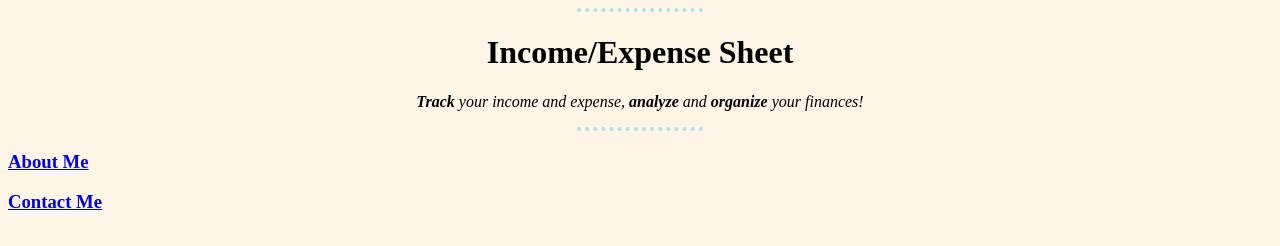
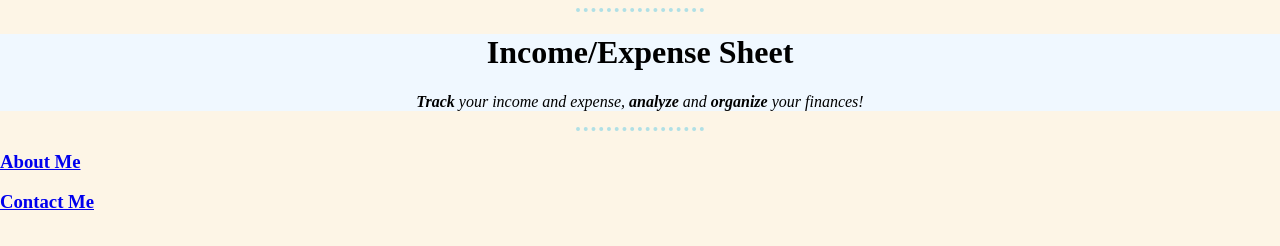
Before and after one commit to AEsir777/income_expense_web_app, a plain HTML site: page html/index.html in a window 1280 px wide. Drawn offline with Linux system fonts and the light colour scheme.

Commit message:
added favicon and div

```diff
--- a/css/styles.css
+++ b/css/styles.css
@@ -18,3 +18,12 @@ body {
 #money:hover {
     border-radius: 0%;
 }
+
+body {
+    margin: 0;
+}
+
+.title {
+    background-color: aliceblue;
+
+}
--- a/html/index.html
+++ b/html/index.html
@@ -4,13 +4,16 @@
         <meta charset="utf-8">
         <title> Income/Expense Sheet </title>
         <link rel="stylesheet" href="../css/styles.css">
+        <link rel="icon" href="../images/favicon.png">
     </head>
     <body>
         <center>
             <hr size="3" noshade>
-            <h1> Income/Expense Sheet </h1>
-            <p><em> <strong>Track</strong> your income and expense, <strong>analyze</strong>
-                and <strong>organize</strong> your finances! </em></p>
+            <div class="title">
+                <h1> Income/Expense Sheet </h1>
+                <p><em> <strong>Track</strong> your income and expense, <strong>analyze</strong>
+                        and <strong>organize</strong> your finances! </em></p>
+            </div>
             <hr size="3" noshade>
         </center>
         <h3><a href="AboutMe.html"> About Me </a></h3>
```
Also changed, not shown: images/favicon.png (added).
